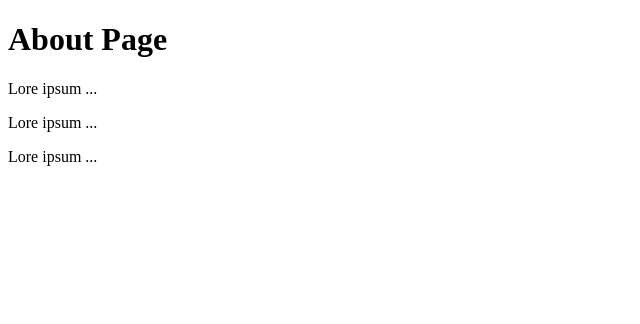
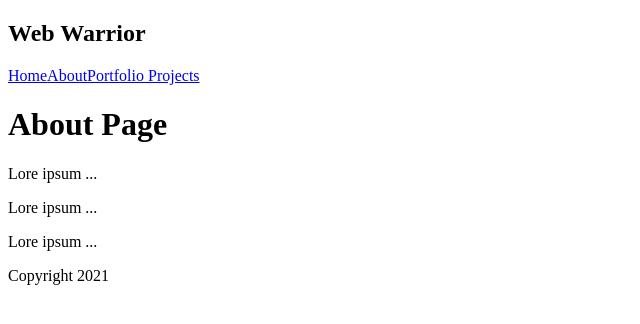
Before and after one commit to max-97/gatsby-tutorial, a Gatsby site: page /about in a window 1280 px wide. Shown: the whole page, without its empty margins (0-640 px from the left). Built offline with nearby package versions, Linux system fonts and the light colour scheme; Gatsby itself is replaced by a stand-in of ours.

Commit message:
Lesson 5

```diff
--- /dev/null
+++ b/src/components/Layout.js
@@ -0,0 +1,16 @@
+import React from 'react';
+import Navbar from "./Navbar"
+
+export default function Layout({ children }) {
+    return (
+        <div className="layout">
+            <Navbar/>
+            <div className="content">
+                { children }
+            </div>
+            <footer>
+                <p>Copyright 2021</p>
+            </footer>
+        </div>
+    )
+}
--- a/src/pages/about.js
+++ b/src/pages/about.js
@@ -1,12 +1,15 @@
 import React from 'react';
+import Layout from "../components/Layout"
 
 export default function About() {
     return (
+        <Layout>
             <div>
                 <h1>About Page</h1>
                 <p>Lore ipsum ...</p>
                 <p>Lore ipsum ...</p>
                 <p>Lore ipsum ...</p>
             </div>
+        </Layout>
     )
 }
--- a/src/pages/index.js
+++ b/src/pages/index.js
@@ -1,15 +1,16 @@
 import React from "react"
-import Navbar from "../components/Navbar"
+import Layout from "../components/Layout"
 
 export default function Home() {
     return (
+        <Layout>
             <section>
-            <Navbar/>
                 <div>
                     <h2>Design</h2>
                     <h3>Develop & Deploy</h3>
                     <p>UX Designer & web developer</p>
                 </div>
             </section>
+        </Layout>
     )
 }
```
Also changed, not shown: src/pages/404.js (+7 -4 lines), src/pages/project/index.js (+7 -4 lines). Lines whose indentation alone changed are shown as unchanged.
